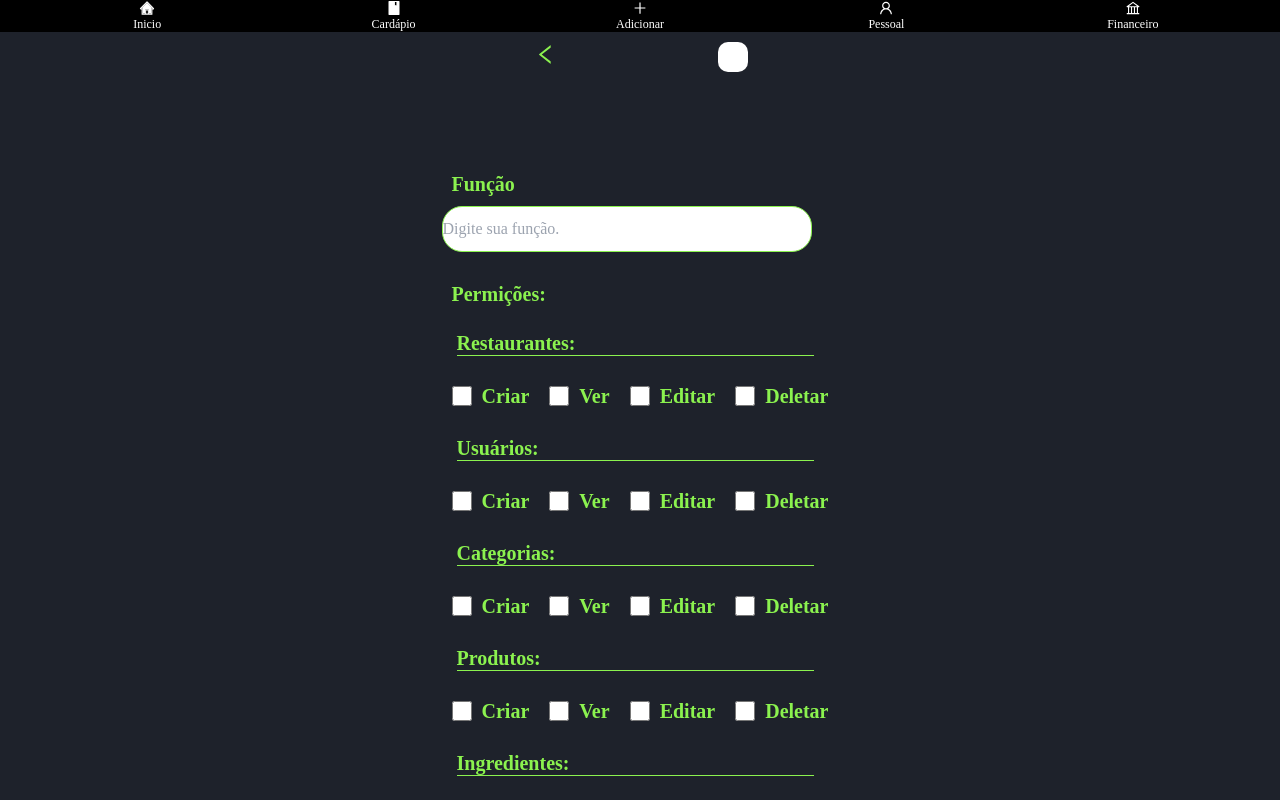
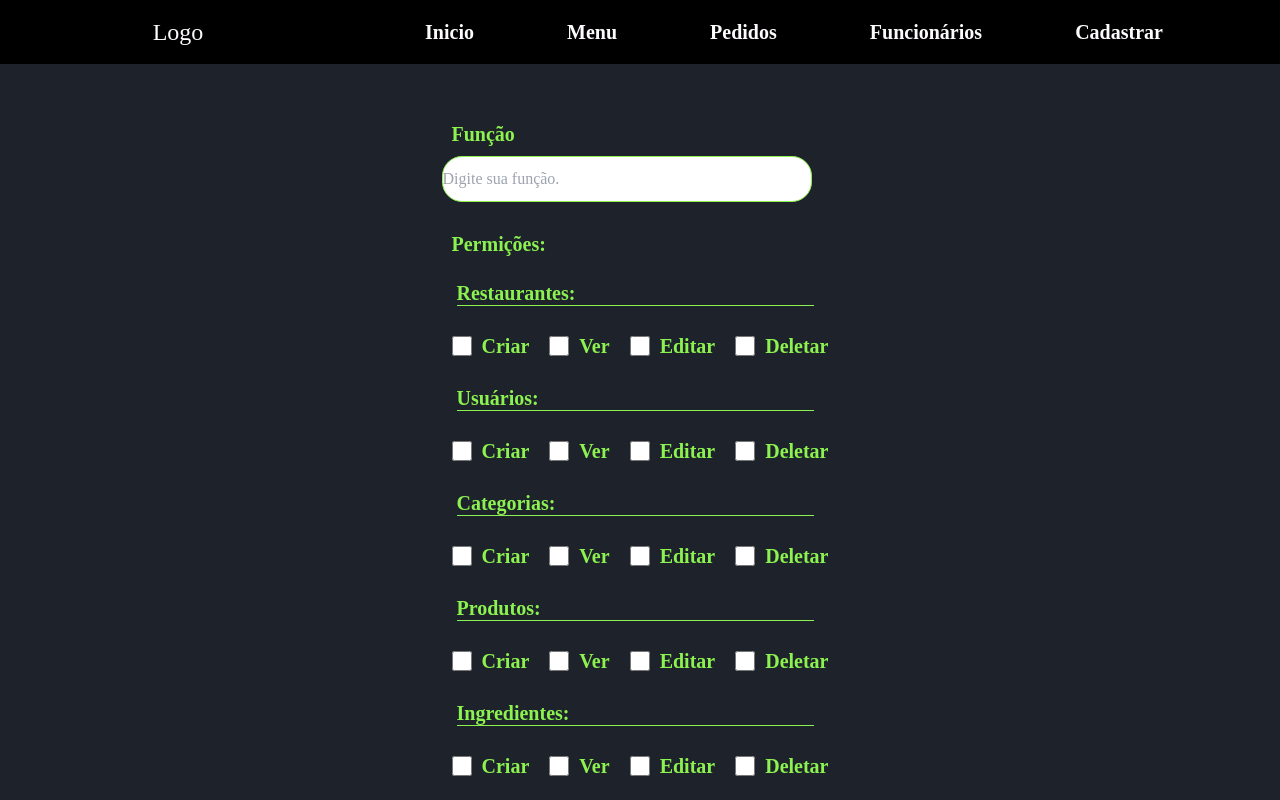
Before and after one commit to hyperlocal-equipe-5/hyperlocal-front, a React app: page /add/role in a window 1280 px wide. Shown: the top 800 px of the page. Built offline with nearby package versions, Linux system fonts and the light colour scheme; no server answers; the HTML template or start-up script is replaced by a standard one.

Commit message:
feat: new menu aside

```diff
--- /dev/null
+++ b/src/components/AsideNavbar/index.tsx
@@ -0,0 +1,8 @@
+const AsideNavbar = () => {
+	return (
+		<div className="flex flex-col w-52 h-screen bg-box self-start">
+			<h1>teste</h1>
+		</div>
+	);
+};
+export default AsideNavbar;
--- a/src/components/Form/index.tsx
+++ b/src/components/Form/index.tsx
@@ -9,7 +9,7 @@ interface InputForm {
 
 const Form = ({ Input, Function }: InputForm) => {
 	return (
-		<div className="flex flex-col w-11/12 h-5/6">
+		<div className="flex flex-col w-6/12 h-5/6 mobile:w-11/12">
 			{Input.activeInputText ? (
 				<div className={Input.styleInput}>
 					{Input.Input?.map((el, i) => (
--- a/src/components/Header/Header.tsx
+++ /dev/null
@@ -1,19 +0,0 @@
-import { AiOutlineLeft } from 'react-icons/ai';
-import { NavLink } from 'react-router-dom';
-import React from 'react';
-import styled from './styled.module.scss';
-
-const Header = () => {
-	return (
-		<div className={styled.header}>
-			<div className={styled.icon}>
-				<NavLink to={'/form'}>
-					<AiOutlineLeft color={'#8bf24f'} size={25} />
-				</NavLink>
-			</div>
-			<div className={styled.logo} />
-		</div>
-	);
-};
-
-export default Header;
--- /dev/null
+++ b/src/components/Header/index.tsx
@@ -0,0 +1,46 @@
+import { useState } from 'react';
+import { AiOutlineLeft } from 'react-icons/ai';
+import { Link, useParams } from 'react-router-dom';
+import AsideNavbar from '../AsideNavbar';
+
+interface header {
+	active: boolean;
+	link: string;
+}
+
+const Header = ({ link }: header) => {
+	const { id } = useParams();
+	const [menu, setMenu] = useState(false);
+	return (
+		<>
+			<div className="flex flex-row self-start mobile:justify-between h-16 w-full fixed top-0 items-center justify-between px-6 bg-bg z-50">
+				<Link to={link}>
+					<AiOutlineLeft className=" hidden text-2xl font-semibold mobile:text-details mobile:flex text-textColor" />
+				</Link>
+				<Link to="/" className="text-textColor text-2xl">
+					Logo
+				</Link>
+				<nav className=" mobile:hidden flex flex-row justify-evenly w-9/12 tablet:pl-10 text-xl font-semibold text-textColor">
+					<Link to="/" onClick={() => setMenu(false)}>
+						Inicio
+					</Link>
+					<Link to={`/category/${id}`} onClick={() => setMenu(true)}>
+						Menu
+					</Link>
+					<Link to="/" onClick={() => setMenu(false)}>
+						Pedidos
+					</Link>
+					<Link to="/" onClick={() => setMenu(false)}>
+						Funcionários
+					</Link>
+					<Link to="/add" onClick={() => setMenu(false)}>
+						Cadastrar
+					</Link>
+				</nav>
+			</div>
+			{menu ? <AsideNavbar /> : <></>}
+		</>
+	);
+};
+
+export default Header;
--- a/src/components/Header/styled.module.scss
+++ /dev/null
@@ -1,20 +0,0 @@
-.header {
-  color: white;
-  display: flex;
-  flex-direction: row;
-  justify-content: center;
-  margin: 10px;
-  gap: 10rem;
-}
-
-.icon {
-  cursor: pointer;
-}
-
-.logo {
-  width: 30px;
-  height: 30px;
-  background-color: white;
-  color: black;
-  border-radius: 10px;
-}
--- a/src/components/navbar/index.tsx
+++ b/src/components/navbar/index.tsx
@@ -9,7 +9,7 @@ import { NavBox, NavButton, Title } from './styled';
 
 const Navbar = () => {
 	return (
-		<div className="flex flex-row w-full pl-6 pr-6 bg-black text-white mobile:fixed mobile:bottom-0 mobile:h-16">
+		<div className="mobile:flex mobile:flex-row mobile:w-full mobile:px-6 bg-bg text-textColor mobile:fixed mobile:bottom-0 mobile:h-16">
 			<NavBox>
 				<NavButton to="/">
 					<AiTwotoneHome />
--- a/src/pages/Form11/RoleForm/index.tsx
+++ b/src/pages/Form11/RoleForm/index.tsx
@@ -1,6 +1,6 @@
 import { useState, type FormEvent } from 'react';
 import { useParams } from 'react-router-dom';
-import Header from '../../../components/Header/Header';
+import Header from '../../../components/Header';
 import { type CreateRoleDto } from '../../../domain/dto/role/createRole-dto';
 import { makeRoleAdminRouterFactory } from '../../../infra/api/factories/routers/role/roleAdminRouter-factory';
 import styled from './styled.module.scss';
--- a/src/pages/errorPage/index.tsx
+++ b/src/pages/errorPage/index.tsx
@@ -1,9 +1,11 @@
+import Header from '../../components/Header';
+import Navbar from '../../components/Navbar';
 import Container from '../../style/Container';
-import Navbar from '../../components/Navbar';
 
 const ErrorPage = () => {
 	return (
 		<Container>
+			<Header />
 			<Navbar />
 			<iframe src="https://embed.lottiefiles.com/animation/42479"></iframe>
 		</Container>
--- a/src/routes/index.tsx
+++ b/src/routes/index.tsx
@@ -1,4 +1,5 @@
 import { Outlet, createBrowserRouter } from 'react-router-dom';
+import Header from '../components/Header';
 import Navbar from '../components/Navbar';
 import Add from '../pages/Add';
 import AddCategory from '../pages/Add/AddCategory';
@@ -16,6 +17,7 @@ import ErrorPage from '../pages/errorPage';
 const App = () => {
 	return (
 		<>
+			<Header />
 			<Navbar />
 			<Outlet />
 		</>
--- a/src/style/Container.tsx
+++ b/src/style/Container.tsx
@@ -6,7 +6,7 @@ interface ContainerProps {
 const Container = ({ children, styleInline }: ContainerProps) => {
 	return (
 		<div
-			className={`flex flex-col justify-start items-center w-full min-h-screen max-h-full pt-8 mobile:py-16 mobile:overflow-x-hidden overflow-auto bg-bg ${styleInline}`}>
+			className={`flex flex-col justify-start items-center w-full min-h-screen max-h-full pt-16 mobile:py-16 mobile:overflow-x-hidden overflow-auto bg-bg ${styleInline}`}>
 			{children}
 		</div>
 	);
--- a/tailwind.config.cjs
+++ b/tailwind.config.cjs
@@ -4,8 +4,8 @@ module.exports = {
 	theme: {
 		extend: {
 			screens: {
-				mobile: { max: '540px' },
-				tablet: { min: '541px', max: '1100px' },
+				mobile: { max: '599px' },
+				tablet: { min: '600px', max: '1100px' },
 			},
 			colors: {
 				textColor: '#fefbff',
```
